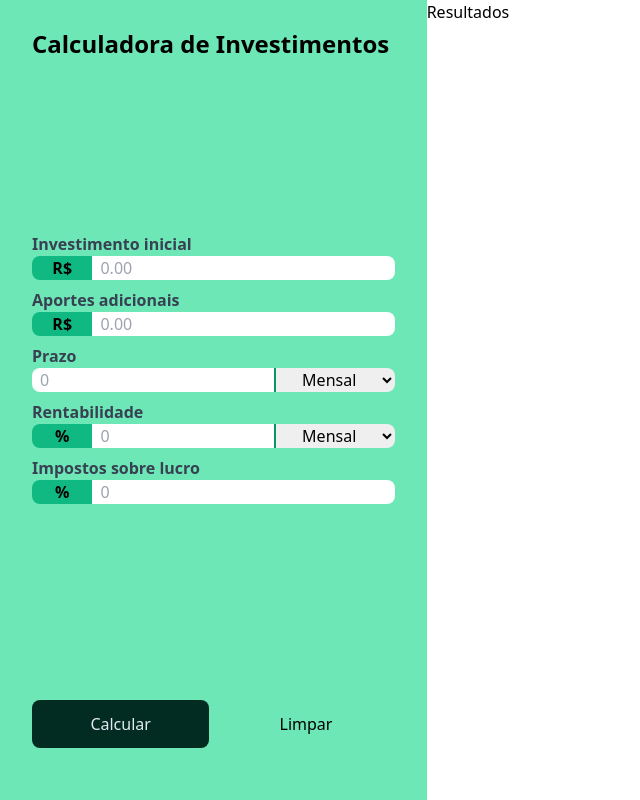
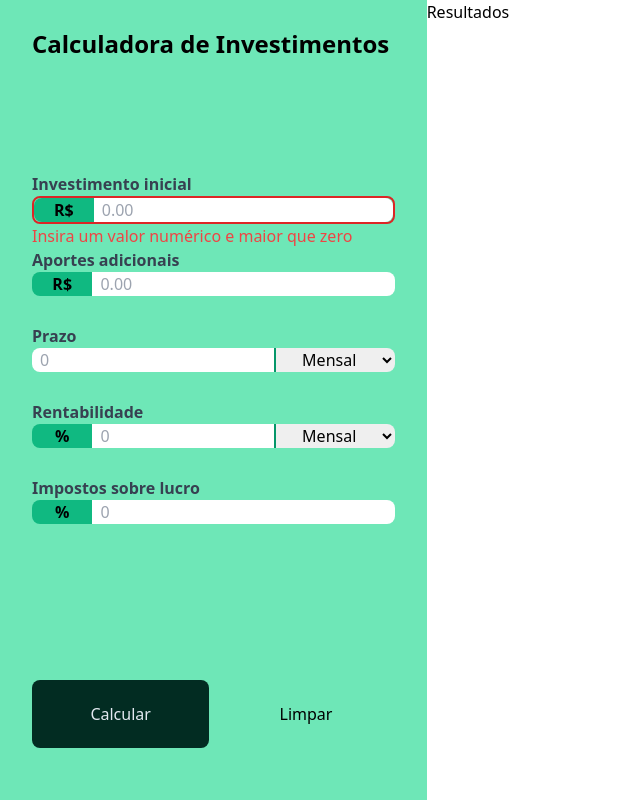
Before and after one commit to rdangio/projetoCalculadoraInvestimentos, a website built with Vite: page index.html in a window 1280 px wide. Shown: the whole page, without its empty margins (0-640 px from the left). Built offline with nearby package versions, Linux system fonts and the light colour scheme.

Commit message:
tratamento de erro primeira parte no style.css criando classes no tailwind

```diff
--- a/index.html
+++ b/index.html
@@ -1,42 +1,46 @@
 <!doctype html>
 <html lang="en">
+
 <head>
   <meta charset="UTF-8" />
   <meta name="viewport" content="width=device-width, initial-scale=1.0" />
   <link rel="stylesheet" href="./style.css">
   <title>Calculadora de Investimentos Impressionador</title>
 </head>
+
 <body class="grid grid-cols-3 grid-rows-2 h-[100dvh]">
   <aside class="row-span-2 bg-emerald-300 flex flex-col justify-between py-5 px-2">
     <h1 class="text-2xl font-bold px-6 py-2">Calculadora de Investimentos</h1>
     <form id="investment-form" class="w-full">
 
       <!-- Input Investimento inicial -->
-        <div class="flex w-full flex-col px-6 my-2">
+      <div class="flex w-full flex-col px-6 my-2 h-[4.25rem]">
         <label for="starting-amount" class="font-bold text-gray-700">Investimento inicial</label>
-          <div class="flex">
+        <div class="flex error">
           <input class="w-1/6 text-center rounded-l-lg bg-emerald-500 font-bold" value="R$" type="text" disabled>
-            <input class="w-5/6 rounded-r-lg px-2" type="text" placeholder="0.00" id="starting-amount" name="starting-amount" required>
+          <input class="w-5/6 rounded-r-lg px-2" type="text" placeholder="0.00" id="starting-amount"
+            name="starting-amount" required>
         </div>
+        <p class="text-red-500">Insira um valor numérico e maior que zero</p>
       </div>
 
       <!-- Input Aportes adicionais -->
-        <div class="flex w-full flex-col px-6 my-2">
+      <div class="flex w-full flex-col px-6 my-2 h-[4.25rem]">
         <label for="additional-contribution" class="font-bold text-gray-700">Aportes adicionais</label>
         <div class="flex">
           <input class="w-1/6 text-center rounded-l-lg  bg-emerald-500 font-bold" value="R$" type="text" disabled>
-            <input class="w-5/6 rounded-r-lg px-2" type="text" placeholder="0.00" id="additional-contribution name="additional-contribution">
+          <input class="w-5/6 rounded-r-lg px-2" type="text" placeholder="0.00" id="additional-contribution" name="
+            additional-contribution">
         </div>
       </div>
 
       <!-- Input Prazo -->
-        <div class="flex w-full flex-col px-6 my-2">
+      <div class="flex w-full flex-col px-6 my-2 h-[4.25rem]">
         <label for="time-amount" class="font-bold text-gray-700">Prazo</label>
         <div class="flex">
-            <input class="w-2/3 rounded-l-lg px-2" type="text" id="time-amount" placeholder="0" name="time-amount" required>
-            <select
-            id="time-amount-period"
-            name="time-amount-period"
+          <input class="w-2/3 rounded-l-lg px-2" type="text" id="time-amount" placeholder="0" name="time-amount"
+            required>
+          <select id="time-amount-period" name="time-amount-period"
             class="w-1/3 rounded-r-lg  border-emerald-600 text-center border-l-2 hover:bg-emerald-950 hover:text-slate-200">
             <option value="monthly">Mensal</option>
             <option value="year">Anual</option>
@@ -45,14 +49,12 @@
       </div>
 
       <!-- Input Rentabilidade -->
-        <div class="flex w-full flex-col px-6 my-2">
+      <div class="flex w-full flex-col px-6 my-2 h-[4.25rem]">
         <label for="return-rate" class="font-bold text-gray-700">Rentabilidade</label>
         <div class="flex">
           <input class="w-1/6 text-center rounded-l-lg bg-emerald-500 font-bold" value="%" type="text" disabled>
-            <input class="w-1/2 px-2" type="text"  placeholder="0" id="return-rate" name="return-rate" required>
-            <select
-            id="evaluation-period"
-            name="evaluation-period"
+          <input class="w-1/2 px-2" type="text" placeholder="0" id="return-rate" name="return-rate" required>
+          <select id="evaluation-period" name="evaluation-period"
             class="w-1/3 rounded-r-lg  border-emerald-600 text-center border-l-2 hover:bg-emerald-950 hover:text-slate-200">
             <option value="monthly">Mensal</option>
             <option value="year">Anual</option>
@@ -61,7 +63,7 @@
       </div>
 
       <!-- Input Imposto sobre lucro -->
-        <div class="flex w-full flex-col px-6 my-2">
+      <div class="flex w-full flex-col px-6 my-2 h-[4.25rem]">
         <label for="tax-rate" class="font-bold text-gray-700">Impostos sobre lucro</label>
         <div class="flex">
           <input class="w-1/6 text-center rounded-l-lg bg-emerald-500 font-bold" value="%" type="text" disabled>
@@ -70,15 +72,12 @@
       </div>
 
     </form>
-      <div class="flex h-12 px-6 my-8 w-full gap-2">
-        <button
-          id="calculate-results"
-          form="investment-form"
+    <div class="flex h-12 px-6 my-8 w-full gap-2 h-[4.25rem]">
+      <button id="calculate-results" form="investment-form"
         class="w-1/2 rounded-lg bg-emerald-950 text-slate-200 hover:bg-emerald-800 hover:font-bold">
         Calcular
       </button>
-        <button
-          class="w-1/2 rounded-lg hover:bg-red-500 hover:text-slate-200 hover:font-bold">
+      <button class="w-1/2 rounded-lg hover:bg-red-500 hover:text-slate-200 hover:font-bold">
         Limpar
       </button>
     </div>
@@ -89,4 +88,5 @@
   </main>
   <script type="module" src="./main.js"></script>
 </body>
+
 </html>
--- a/style.css
+++ b/style.css
@@ -1,3 +1,11 @@
 @tailwind base;
 @tailwind components;
 @tailwind utilities;
+
+@layer utilities {
+  .error {
+    @apply border-2;
+    @apply border-red-600;
+    @apply rounded-lg;
+  }
+}
```
Lines whose indentation alone changed are shown as unchanged.
